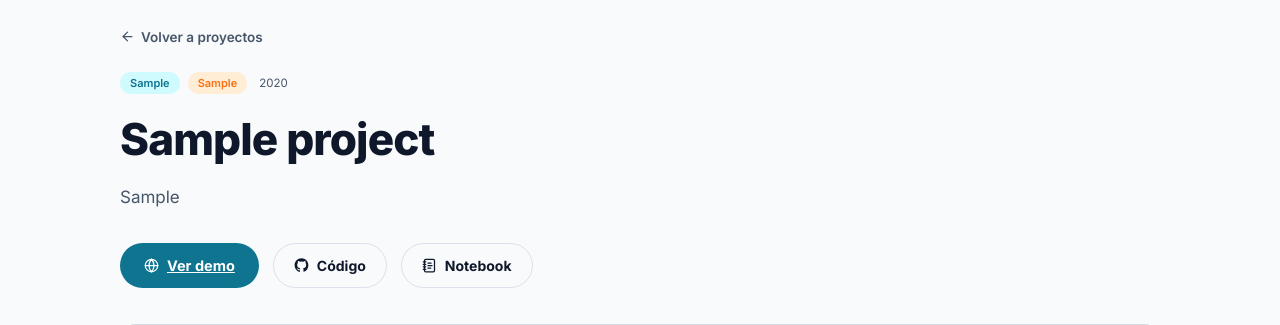
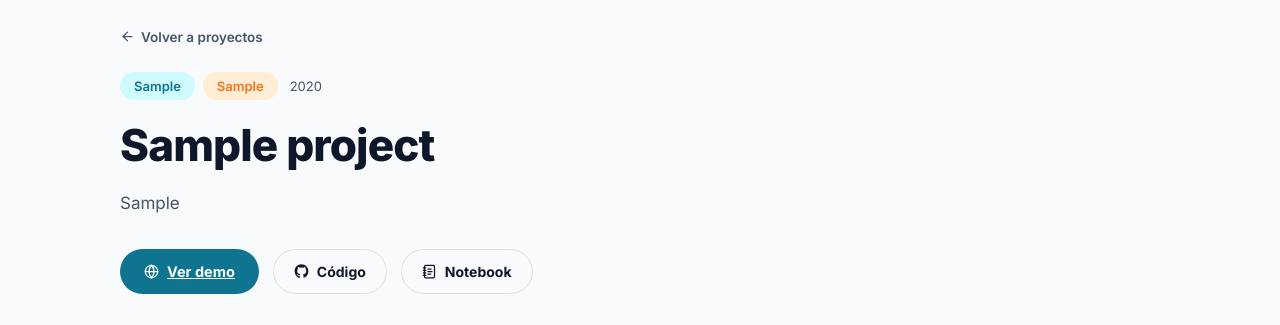
Before and after one commit to cjhirashi/portafolio, a Django app: a page that uses core/templates/core/base.html in a window 1280 px wide. Shown: the part 97-422 px from the top of the page. Run offline with Django 5.2, Linux system fonts and the light colour scheme; tables that the repository leaves empty hold one stand-in row (values such as "Sample post"); grey boxes marked "Sample" are stand-in pictures.

Commit message:
Increase project detail hero tags and year font size

```diff
--- a/core/static/core/css/proyecto_detalle.css
+++ b/core/static/core/css/proyecto_detalle.css
@@ -35,8 +35,13 @@
   align-items: center;
 }
 
+.pd-hero-tags .tag {
+  font-size: 13px;
+  padding: 6px 14px;
+}
+
 .pd-hero-year {
-  font-size: 11.5px;
+  font-size: 13px;
   color: var(--text-secondary);
   margin-left: 4px;
 }
```
